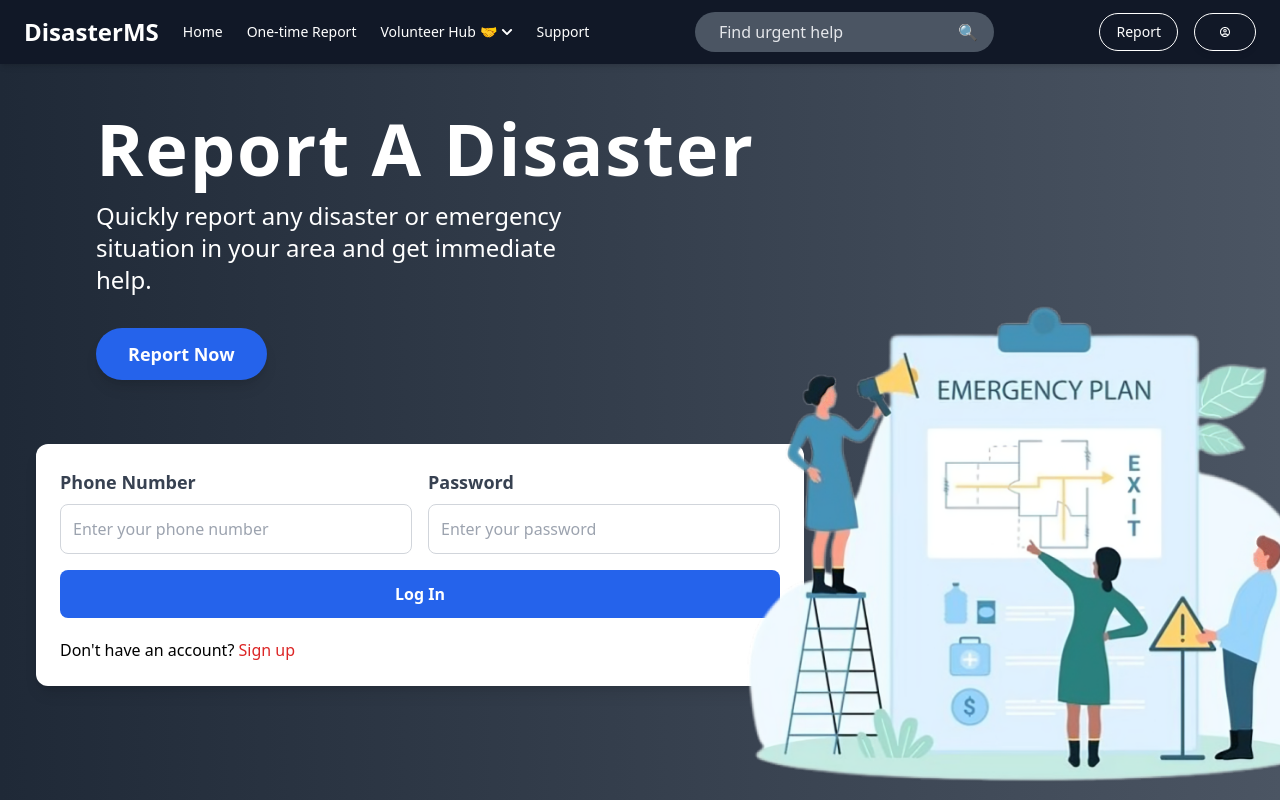
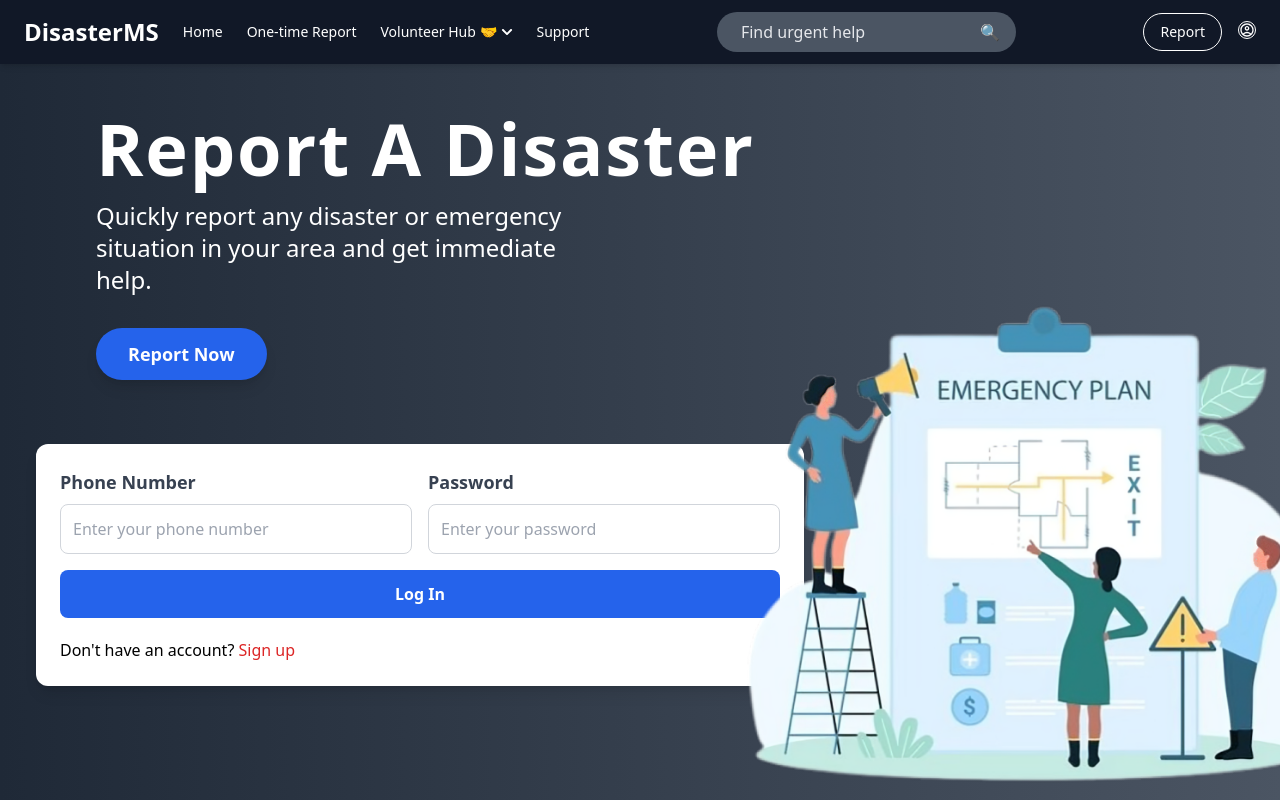
Before and after one commit to Aniket-Chugh/disaster-managment-project-ui, a React (Vite) app: page / in a window 1280 px wide. Shown: the top 800 px of the page. Built offline with nearby package versions, Linux system fonts and the light colour scheme.

Commit message:
new code

```diff
--- a/src/Component/NavBar.jsx
+++ b/src/Component/NavBar.jsx
@@ -1,7 +1,6 @@
 import React, { useState } from "react";
 import { FaChevronDown, FaBars, FaTimes } from "react-icons/fa";
 import { Link } from "react-router-dom";
-import { Button } from "@material-tailwind/react";
 import { MdOutlineAccountCircle } from "react-icons/md";
 
 const Navbar = () => {
@@ -71,13 +70,15 @@ const Navbar = () => {
               Report
             </button>
           </Link>
+<div rounded-full border border-white>
 
-          <Button onClick={handleAccountClick} className="rounded-full border border-white">
+          <button onClick={handleAccountClick} className="rounded-full border border-white">
             <MdOutlineAccountCircle className="text-white" />
-          </Button>
+          </button>
+</div>
 
           {open && (
-            <div className="absolute bg-gray-900 w-36 p-2 mt-40 rounded-md shadow-lg">
+            <div className="absolute bg-gray-900 w-33 p-2 mt-40 rounded-md shadow-lg ">
               <ul>
                 <li className="hover:bg-gray-500 p-1 rounded-md cursor-pointer">Open Dashboard</li>
                 <li className="hover:bg-gray-500 p-1 rounded-md cursor-pointer">Manage Tasks</li>
```
